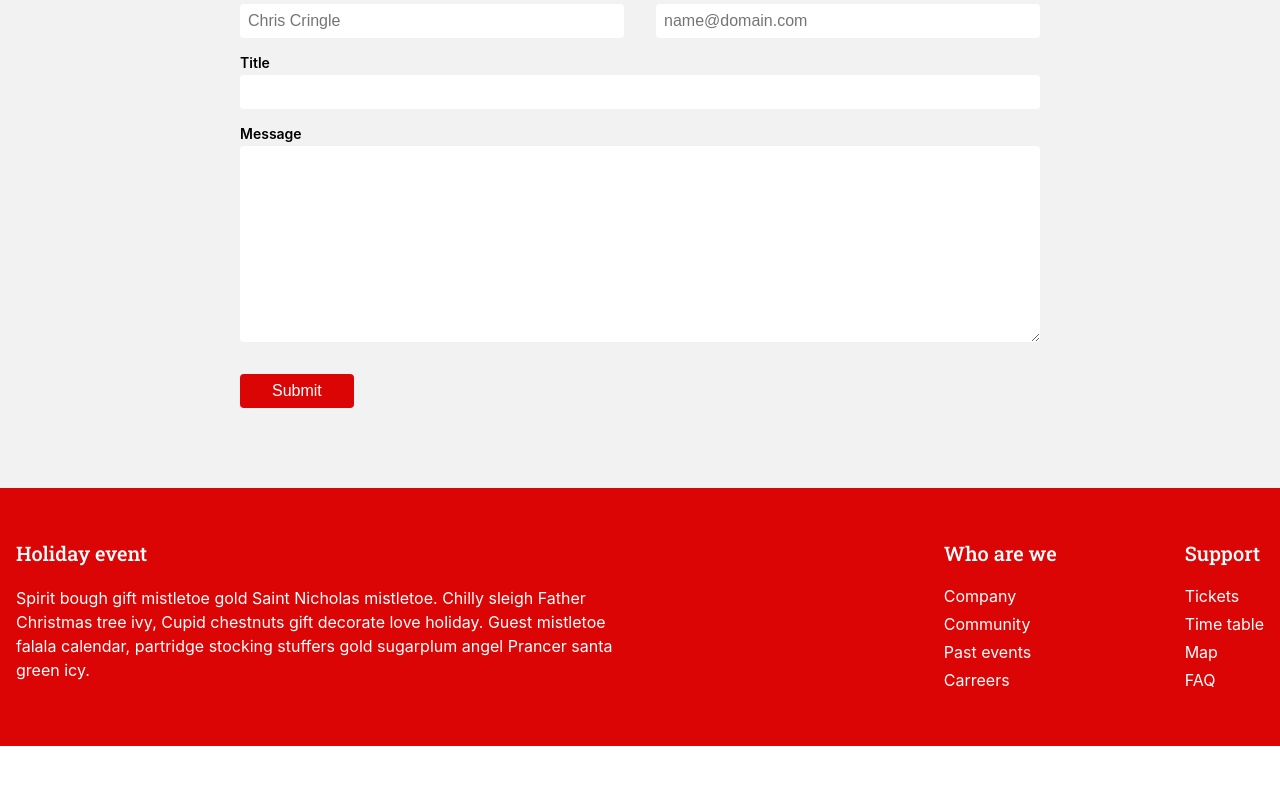
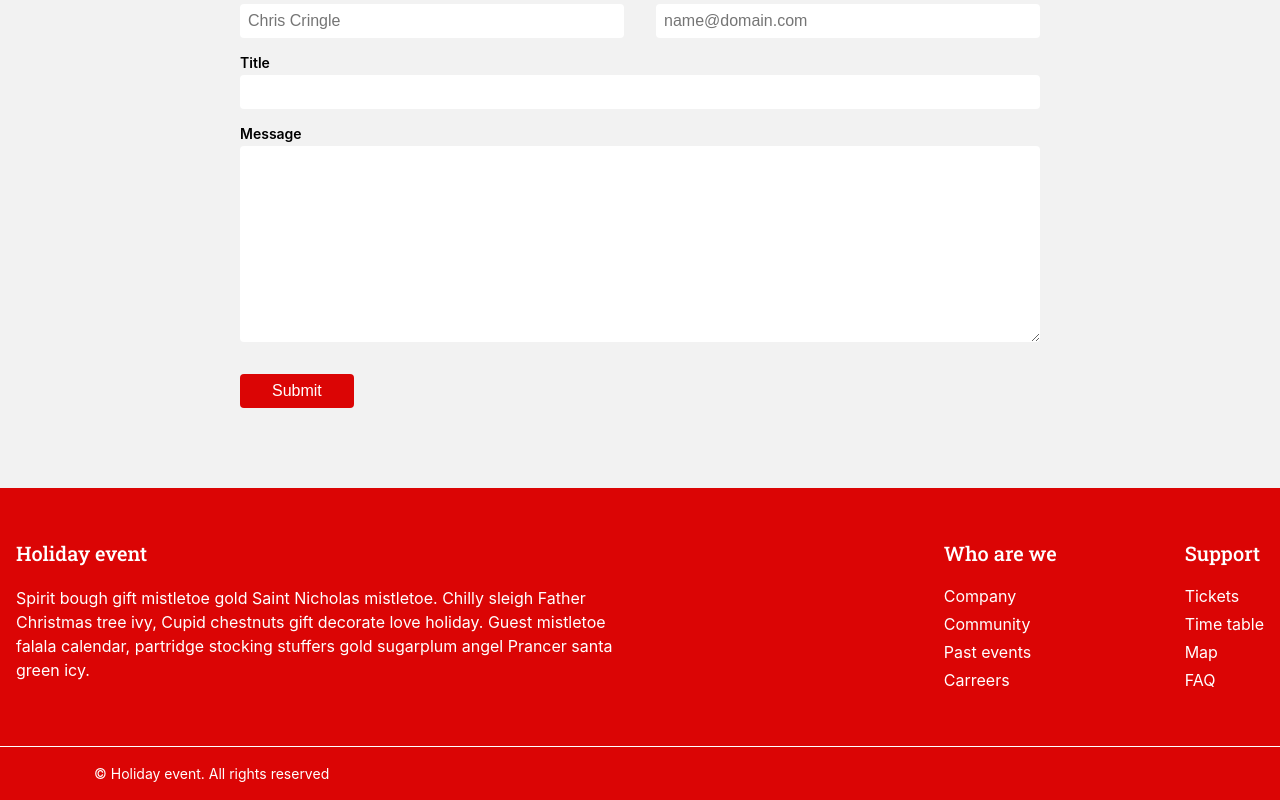
Before and after one commit to kennethkodehode/christmas-countdown, a React (Create React App) app: page / in a window 1280 px wide. Shown: the part 3532-4332 px from the top of the page. Before the commit the page ends 4278 px from the top, so only its background shows below. Built offline with nearby package versions, Linux system fonts and the light colour scheme.

Commit message:
Added Copyright component

```diff
--- a/src/App.tsx
+++ b/src/App.tsx
@@ -6,6 +6,7 @@ import TicketsSection      from './components/TicketsSection'
 import NewsletterSection   from './components/NewsletterSection'
 import TestimonialsSection from './components/TestimonialsSection'
 import SiteFooter          from './components/SiteFooter'
+import Copyright           from './components/Copyright'
 
 import './App.css'
 
@@ -20,6 +21,7 @@ function App() {
       <NewsletterSection />
       <TestimonialsSection />
       <SiteFooter />
+      <Copyright />
     </div>
   )
 }
--- /dev/null
+++ b/src/components/Copyright/index.tsx
@@ -0,0 +1,11 @@
+import React from 'react'
+
+import './styles.scss'
+
+const Copyright: React.FC = () => (
+  <div className="copyright contain-width">
+    <p className="copyright__text">© Holiday event. All rights reserved</p>
+  </div>
+)
+
+export default Copyright
--- /dev/null
+++ b/src/components/Copyright/styles.scss
@@ -0,0 +1,11 @@
+.copyright {
+  padding-block: 1rem;
+  font-size: 0.875rem;
+  background-color: var(--color-red);
+  color: var(--color-white);
+  border-block-start: 1px solid var(--color-white);
+
+  &__text {
+    margin: 0;
+  }
+}
```
